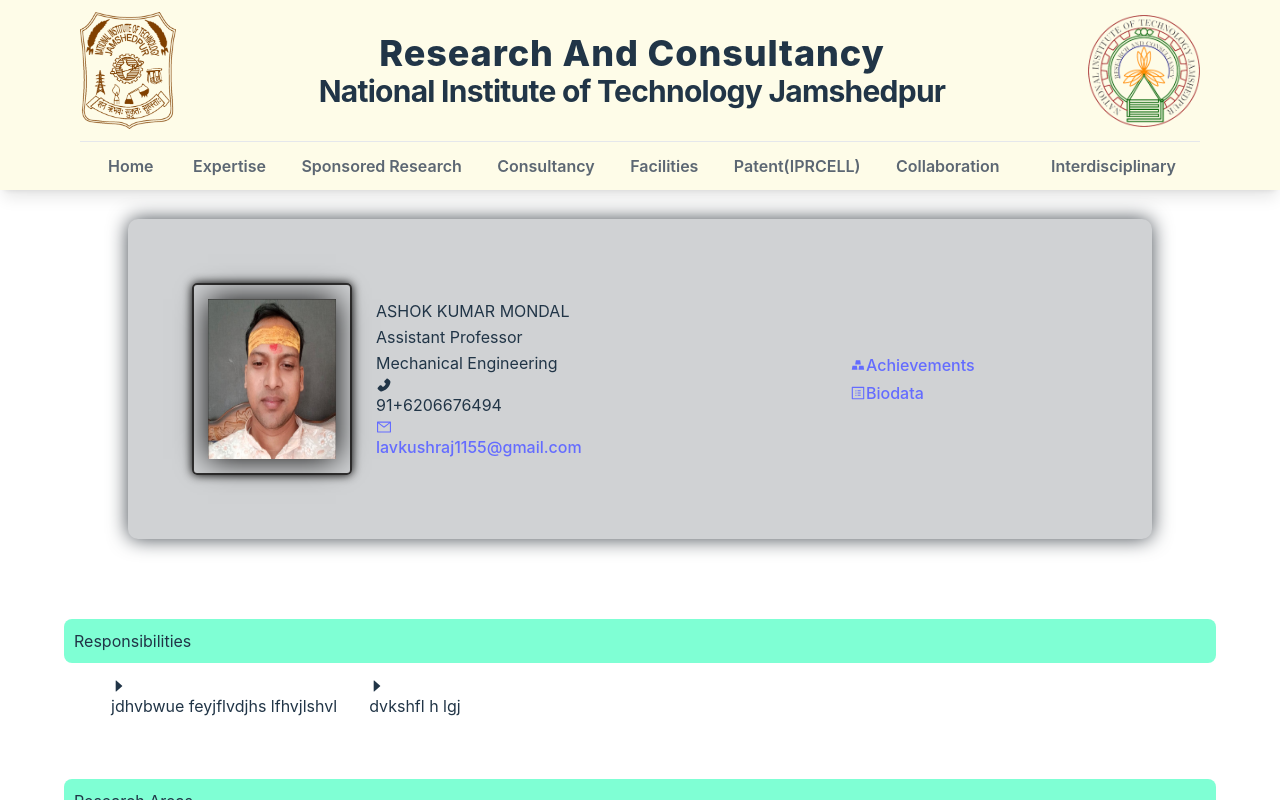
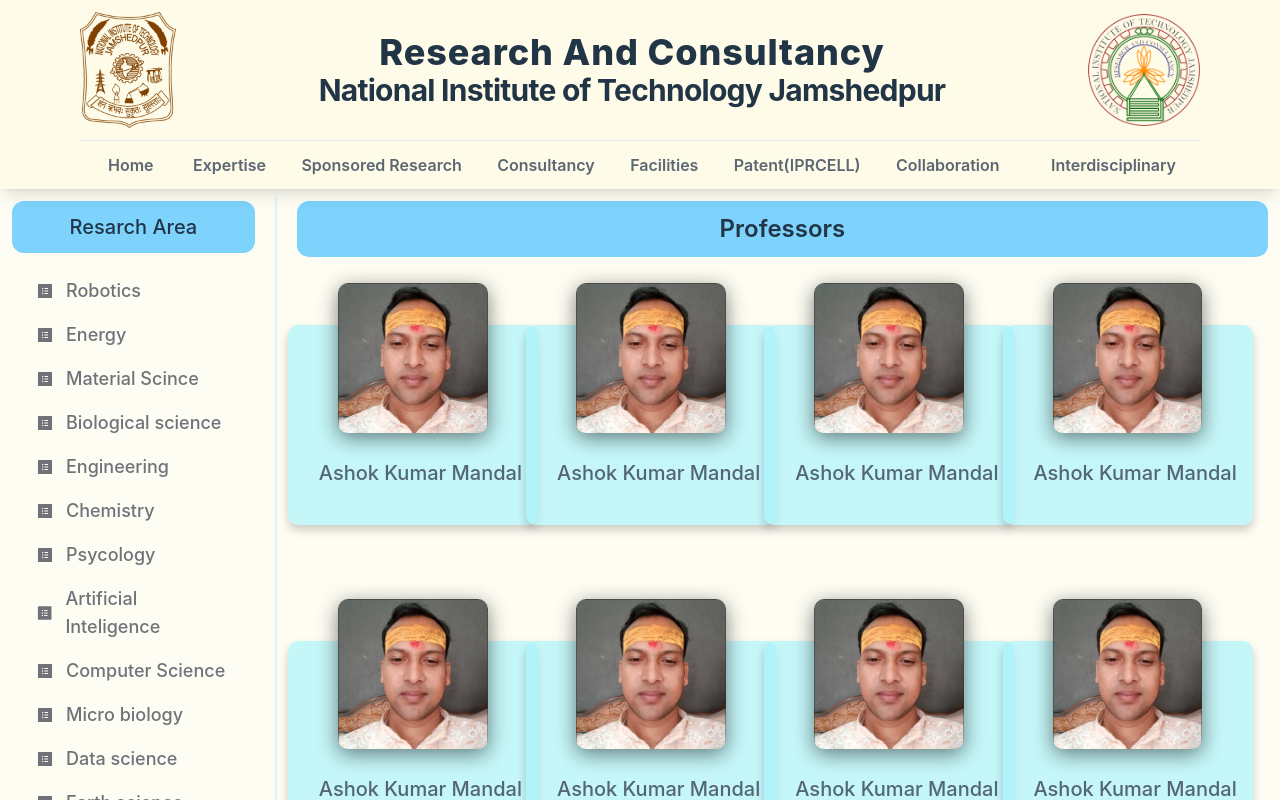
Before and after one commit to Vishal1092003/ResearchAndConsultancy_NIT_JAMSHEDPUR, a React (Vite) app: page /expertise in a window 1280 px wide. Shown: the top 800 px of the page. Built offline with nearby package versions, Linux system fonts and the light colour scheme; some icons are missing.

Commit message:
kuch nahi

```diff
--- /dev/null
+++ b/src/components/Sidebar/Sidebar.jsx
@@ -0,0 +1,11 @@
+import { Link } from 'react-router-dom'
+
+const Sidebar = ({ ResarchArea, Icon }) => {
+    return (
+        <div className='p-2 font-medium text-lg hover:scale-105 transition duration-200 text-zinc-700'>
+            <Link className='text-zinc-500 flex  items-center gap-3 hover:text-black text-lg '><Icon />{ResarchArea}</Link>
+        </div>
+    )
+}
+
+export default Sidebar
--- /dev/null
+++ b/src/components/Teacher/CardExpretise.jsx
@@ -0,0 +1,24 @@
+import { Link } from 'react-router-dom'
+import pht from "../../assets/AshokSir.png";
+import './card.scss'
+const Card = () => {
+    return (
+        <Link to={"/Biodata"} className="link  text-black">
+            <div className="faculties"  >
+                <div className="card">
+                    <div className="image">
+                        <img src={pht} alt="ashoksir" />
+                        <h2 className=' font-medium text-xl text-slate-600/90'>Ashok Kumar Mandal</h2>
+                    </div>
+                    <div className="content text-black">
+                        <h2 className='text-lg '>Ashok Kumar Mandal</h2>
+                        <p className='text-slate-800 font-medium'>Assistant Professor</p>
+                        <h3 className='text-slate-800 font-medium'>Mechanical Engineering</h3>
+                    </div>
+                </div>
+            </div>
+        </Link >
+    )
+}
+
+export default Card
--- /dev/null
+++ b/src/components/Teacher/card.scss
@@ -0,0 +1,75 @@
+.faculties {
+    width: 13rem;
+    height: 17rem;
+    display: flex;
+    flex-wrap: wrap;
+    justify-content: center;
+    align-items: center;
+
+    >.card {
+        display: flex;
+        flex-direction: column;
+        justify-content: center;
+        align-items: center;
+        background-color: aquamarine;
+        width: 250px;
+        height: 200px;
+        border-radius: 10px;
+        box-shadow: 0 5px 10px rgba(0, 0, 0, 0.2);
+        cursor: pointer;
+        padding: 30px 50px;
+        background-color: rgba(165, 243, 252, 0.635);
+        transition: .5s;
+
+        &:hover {
+            height: 250px;
+        }
+
+        &:hover>.image>h2 {
+            opacity: 0;
+        }
+
+        &:hover>.content {
+            opacity: 1;
+            transform: translateY(-40px);
+        }
+
+        >.image {
+            position: relative;
+            display: flex;
+            flex-direction: column;
+            justify-content: center;
+            align-items: center;
+            width: 100%;
+            height: 100%;
+            transform: translateY(-10px);
+
+            >h2 {
+                margin: 1rem 0 0 2rem;
+                width: 15rem;
+                display: flex;
+                padding: 10px;
+            }
+
+            >img {
+                border-radius: 10px;
+                box-shadow: 0 5px 20px rgba(0, 0, 0, 0.5);
+            }
+        }
+
+        .content {
+            position: relative;
+            width: 15rem;
+            height: 50px;
+
+            display: flex;
+            justify-content: center;
+            align-items: center;
+
+            flex-direction: column;
+            transform: translateY(-200px);
+            opacity: 0;
+            transition: .5s;
+        }
+    }
+}
--- a/src/index.css
+++ b/src/index.css
@@ -20,13 +20,8 @@
 
 a {
   font-weight: 500;
-  color: #646cff;
   text-decoration: inherit;
 }
-a:hover {
-  color: #535bf2;
-}
-
 body {
   margin: 0;
   display: flex;
--- a/src/pages/Expretise.jsx
+++ b/src/pages/Expretise.jsx
@@ -1,8 +1,56 @@
+
+import Card from "../components/Teacher/CardExpretise"
+import Navbar from "../components/Navbar/Navbar"
+import Sidebar from "../components/Sidebar/Sidebar"
 import Profile from "../components/Teacher/Profile"
-
+import { AiFillProfile } from "react-icons/ai"
+const resarchArea = [
+    { "RA": "Robotics" },
+    { "RA": "Energy" },
+    { "RA": "Material Scince" },
+    { "RA": "Biological science" },
+    { "RA": "Engineering" },
+    { "RA": "Chemistry" },
+    { "RA": "Psycology" },
+    { "RA": "Artificial Inteligence" },
+    { "RA": "Computer Science" },
+    { "RA": "Micro biology" },
+    { "RA": "Data science" },
+    { "RA": "Earth science" },
+    { "RA": "Technology" },
+    { "RA": "Microbiology" },
+]
 const Expretise = () => {
     return (
-        <div><Profile /></div>
+        <>
+            <div className="w-[100vw] h-[100vh]">
+                <Navbar />
+                <div className="flex bg-yellow-50/50">
+                    <div className="w-[20%] m-3">
+                        <div className="w-full text-center p-3  font-medium text-xl rounded-xl bg-sky-300">
+                            Resarch Area
+                        </div>
+                        <div className="p-4 ">
+                            {
+                                resarchArea.map((item, index) => (<Sidebar Icon={AiFillProfile} ResarchArea={item.RA} key={index} />))
+                            }</div>
+                    </div>
+                    <div className=" border-l-2 border-sky-100 m-2">
+
+                    </div>
+                    <div className="w-[80%] m-3">
+                        <div className="w-full text-center p-3 font-semibold text-2xl rounded-xl bg-sky-300">
+                            Professors
+                        </div>
+                        <div className="flex mt-5 gap-5 flex-wrap">
+                            {
+                                resarchArea.map((item, index) => (<div key={index} className="w-[20%] m-3"><Card /></div>))
+                            }
+                        </div>
+                    </div>
+                </div>
+            </div>
+        </>
     )
 }
 
--- a/src/pages/SponsoredResearch.jsx
+++ b/src/pages/SponsoredResearch.jsx
@@ -5,8 +5,8 @@
     return (
         <div className='w-[100vw] h-[100vh]'>
             <Navbar />
-            <div className='w-[98%] m-auto h-20 mt-5 rounded-lg shadow-lg flex justify-center items-center bg-sky-200'>
-                <div className=' font-semibold text-xl'>
+            <div className='w-[98%] m-auto h-16 mt-5 rounded-lg shadow-lg flex justify-center items-center bg-sky-300'>
+                <div className=' font-bold text-2xl'>
                     Sponsored Research
                 </div>
             </div>
```
